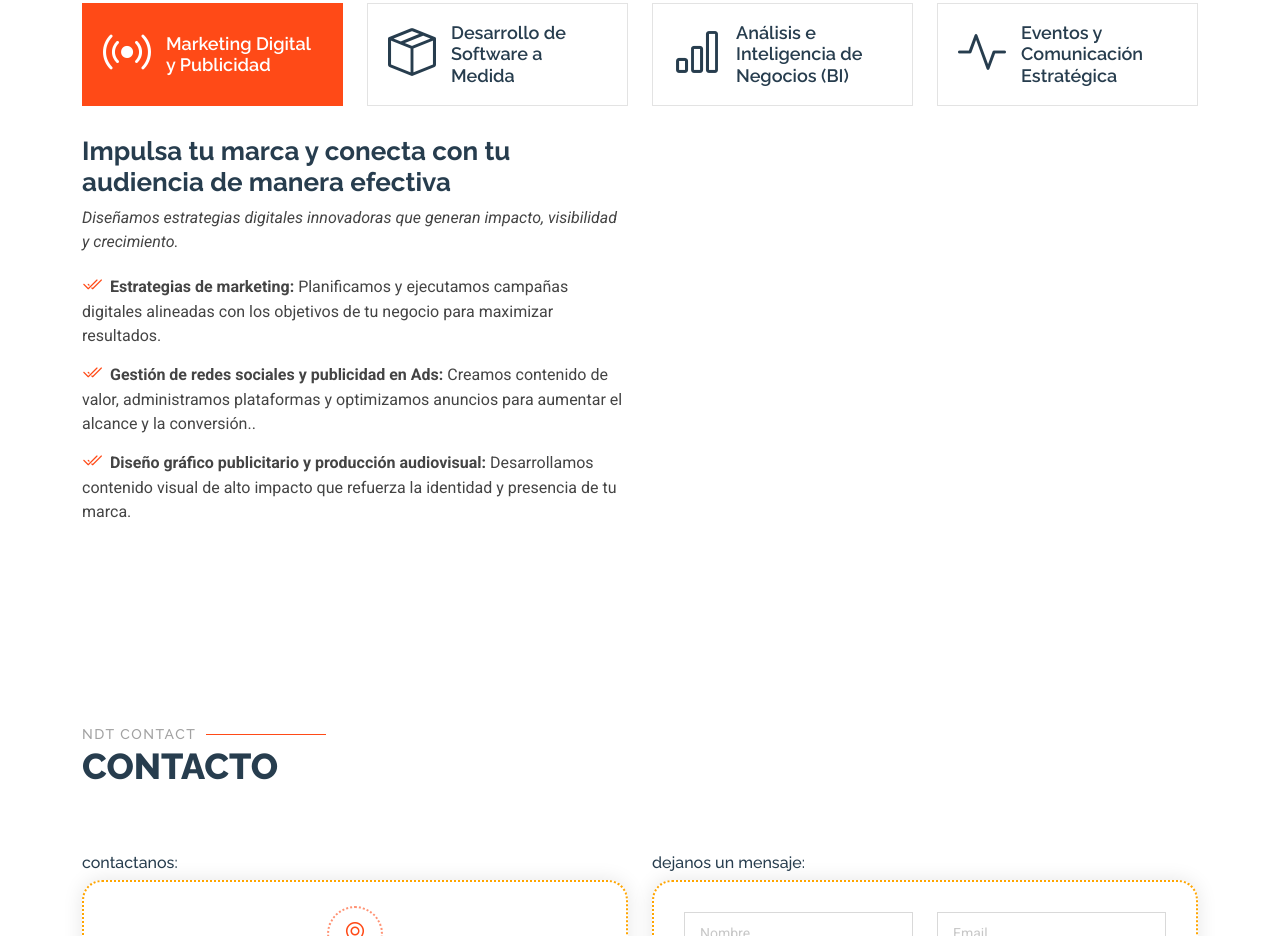
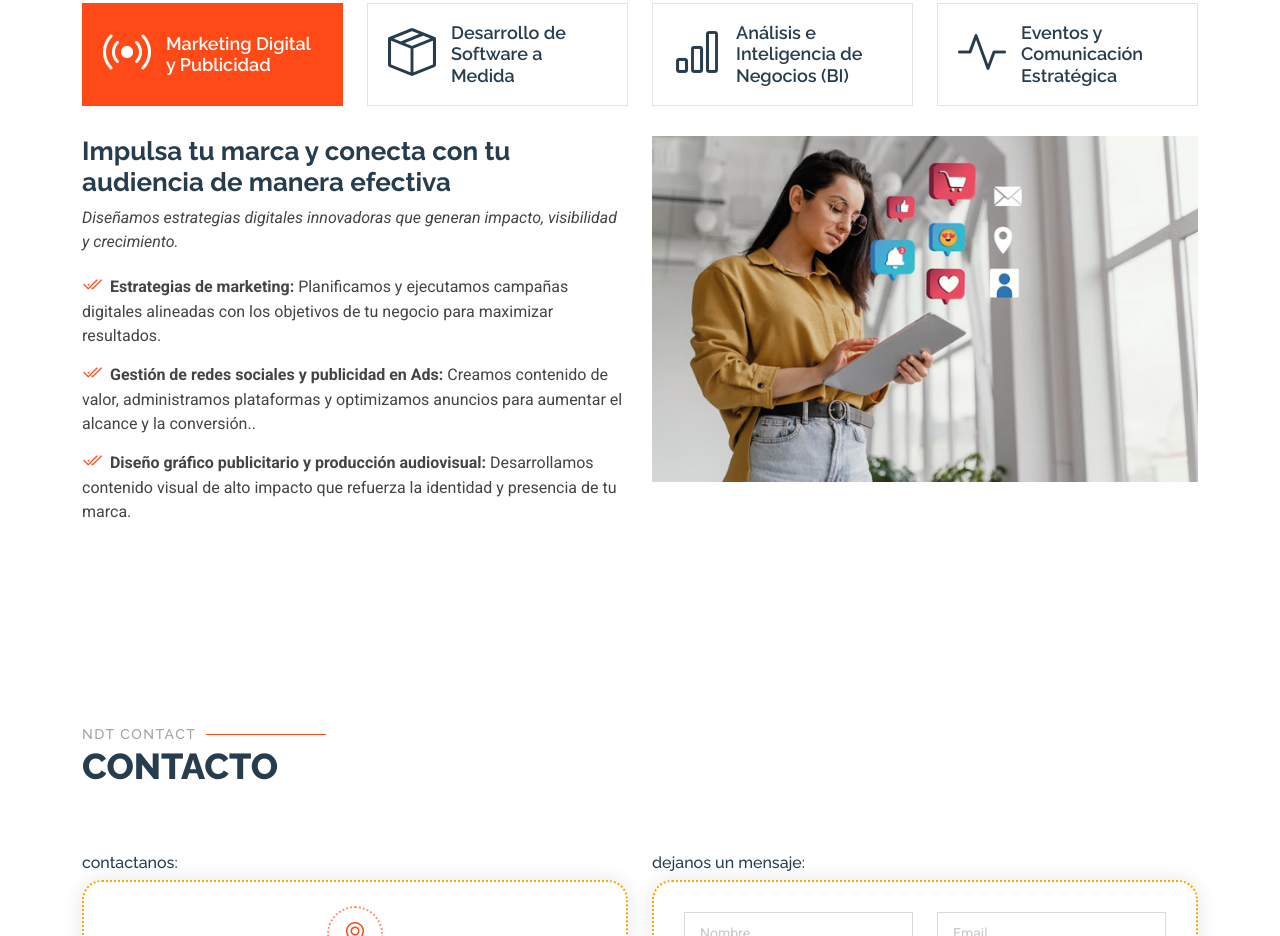
Before and after one commit to Makubex-Dev18/NovaDuoTech, a plain HTML site: page index.html in a window 1280 px wide. Shown: the part 2335-3271 px from the top of the page. Drawn offline with Linux system fonts and the light colour scheme; the site is published under a folder, as on GitHub Pages, so addresses that start at the root find nothing.

Commit message:
2da subida imagenes actualizadas

```diff
--- a/index.html
+++ b/index.html
@@ -302,7 +302,7 @@
                                     </ul>
                                 </div>
                                 <div class="col-lg-6 order-1 order-lg-2 text-center">
-                                    <img src="/img/services/Marketing-Digital.jpg" alt="" class="img-fluid">
+                                    <img src="img/services/Marketing-Digital.jpg" alt="" class="img-fluid">
                                 </div>
                             </div>
                         </div><!-- End Tab Content Item -->
```
